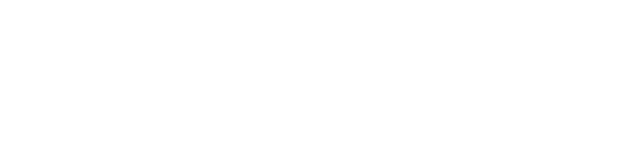
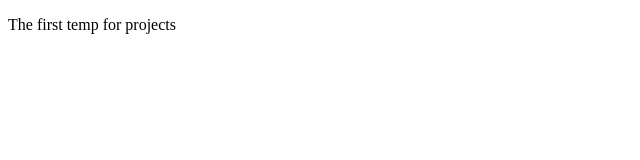
Before and after one commit to cataclysm1987/Sherry-HW-Template, a plain HTML site: page index.html in a window 1280 px wide. Shown: the whole page, without its empty margins (0-640 px from the left). Drawn offline with Linux system fonts and the light colour scheme.

Commit message:
S01037218@acad.tri-c.edu

```diff
--- a/index.html
+++ b/index.html
@@ -3,5 +3,6 @@
 <head>
 </head>
 <body>
+    <p> The first temp for projects</p>
 </body>
 </html>
```
